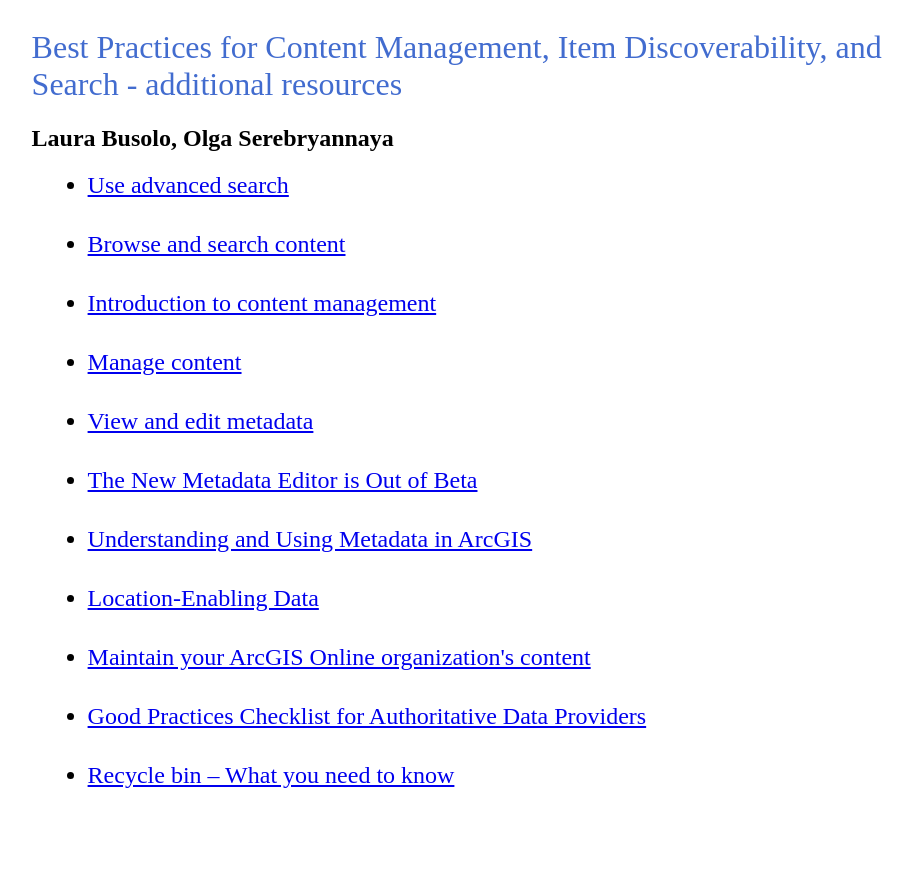
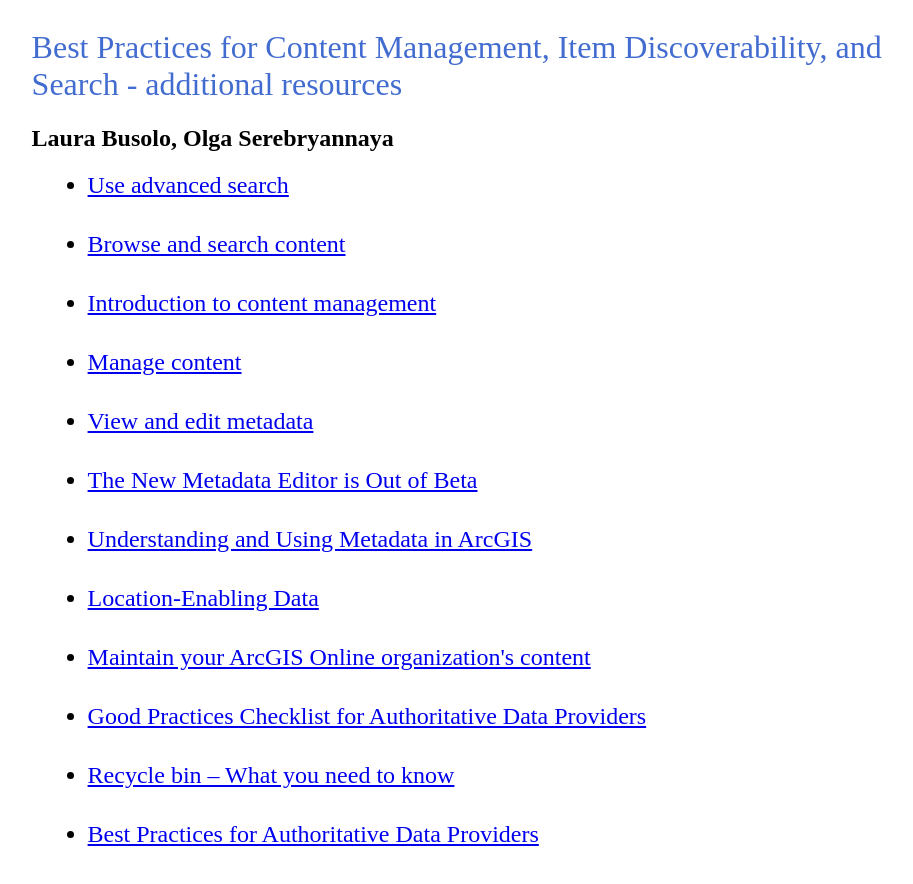
Before and after one commit to Olga8614/Best, a plain HTML site: page index.html in a window 1280 px wide. Shown: the whole page, without its empty margins (8-921 px from the left). Before the commit the page ends 853 px from the top, so only its background shows below. Drawn offline with Linux system fonts and the light colour scheme.

Commit message:
Update index.html

```diff
--- a/index.html
+++ b/index.html
@@ -139,6 +139,7 @@
 						<li><a href="https://sdi.maps.arcgis.com/home/item.html?id=9a78b5168e144ff08d0a937134936d23/" target="_blank">Good Practices Checklist for Authoritative Data Providers</a></li>
 						<li><a href="https://www.esri.com/arcgis-blog/products/arcgis-online/announcements/recycle-bin-what-you-need-to-know/" target="_blank">Recycle bin – What you need to know</a></li>
 </li>
+						<li><a href="https://storymaps.arcgis.com/stories/073f2420e5b24a06968973477bda2914" target="_blank">Best Practices for Authoritative Data Providers</a></li>
 
 
 					</ul>
```
